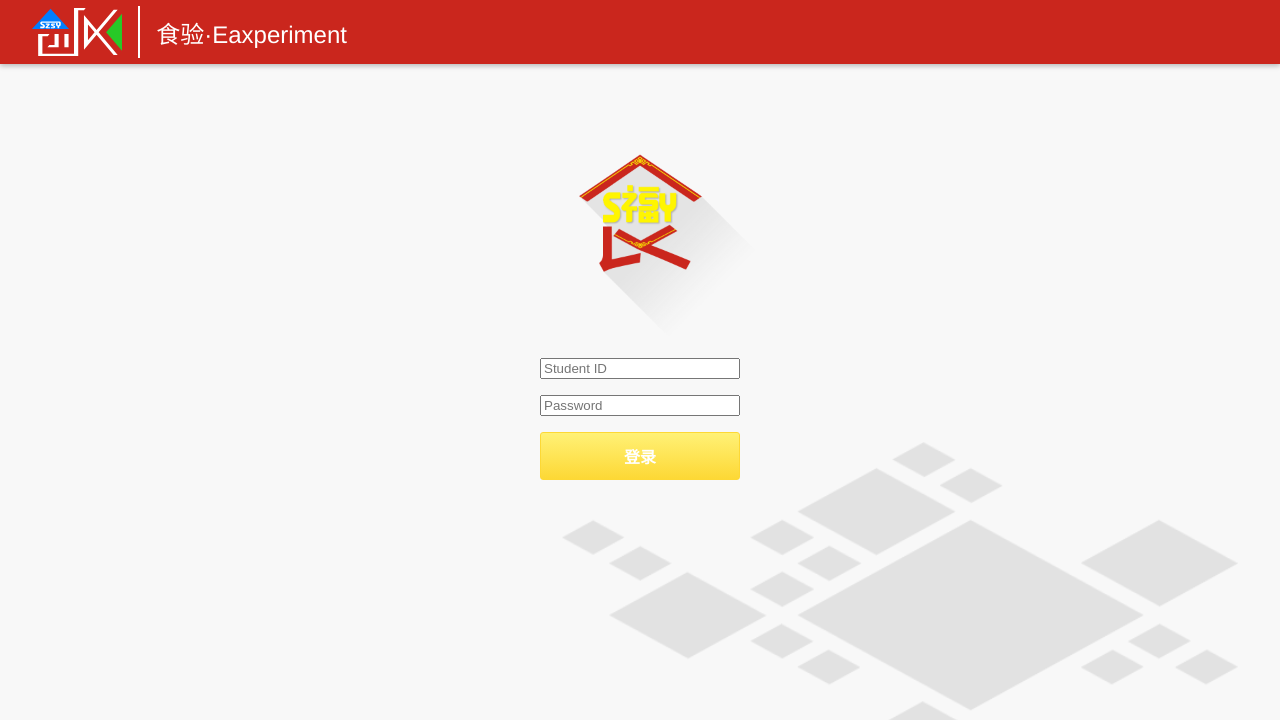
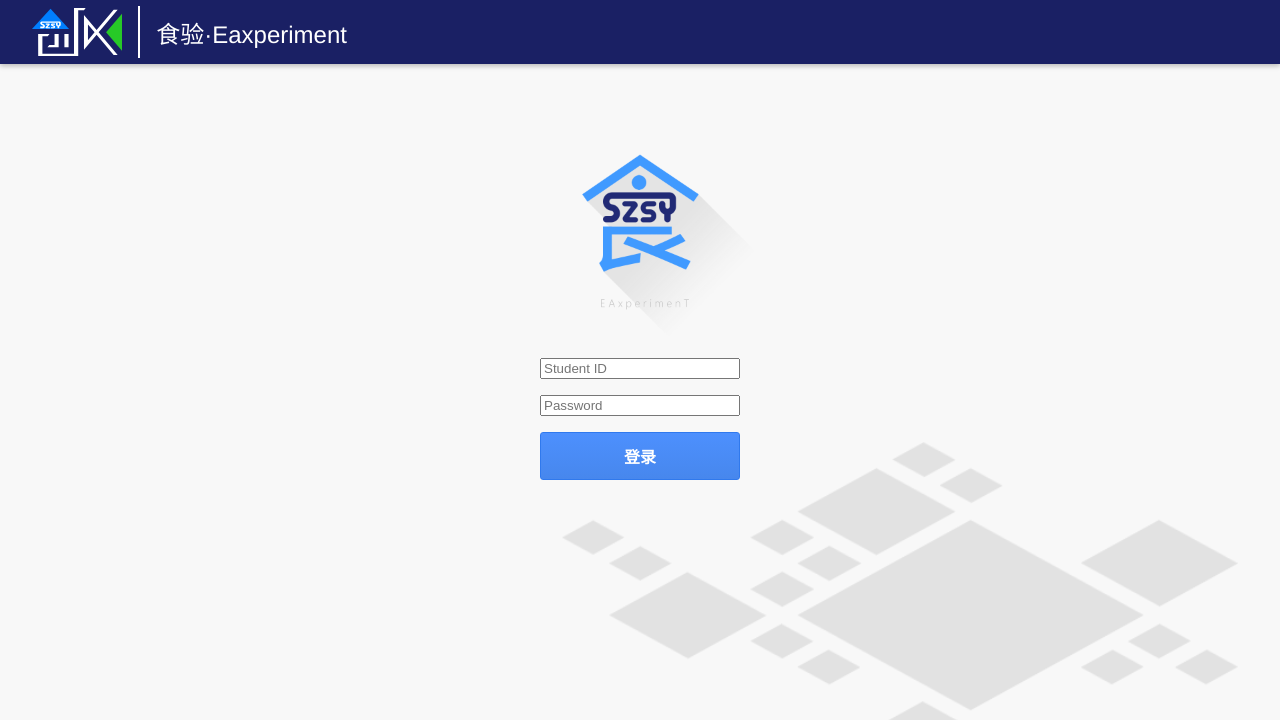
Before and after one commit to szes-maker/canteen-ses, a Django app: template canteen/templates/canteen/login.html in a window 1280 px wide. Shown: the top 720 px of the page. Run offline with Django 3.2, Linux system fonts and the light colour scheme; the template is opened without the code that fills it, so the values that code supplies are empty.

Commit message:
revert the festival theme

```diff
--- a/canteen/static/canteen/style.css
+++ b/canteen/static/canteen/style.css
@@ -10,7 +10,7 @@ body {
 }
 
 header {
-    background-color: #ca261d;
+    background-color: #1a2064;
     box-shadow: 0 2px 5px rgba(0, 0, 0, 0.26);
 }
 
@@ -114,10 +114,10 @@ input[type="submit"].Grake-button {
     font-weight: bold;
     font-size: 1em;
     height: 3em;
-    border: 1px solid #FDD835;
+    border: 1px solid #3079ed;
     border-radius: 3px;
     color: white;
-    background-image: linear-gradient(#FFF176,#FDD835);
+    background-image: linear-gradient(#4d90fe,#4787ed);
 }
 
 .checkout-button {
--- a/canteen/templates/canteen/base.html
+++ b/canteen/templates/canteen/base.html
@@ -4,7 +4,7 @@
     <meta charset="utf-8">
     <meta name="viewport" content="width=device-width, initial-scale=1">
     <title>{% block title %}{% endblock %} - 食验</title>
-    <meta name="theme-color" content="#CA261D">
+    <meta name="theme-color" content="#1A2064">
     <meta name="apple-mobile-web-app-status-bar-style" content="black-translucent">
     <link rel="apple-touch-icon" href="{% static 'canteen/eaxperiment_app-180.png' %}">
     <link rel="icon" type="image/png" href="{% static 'canteen/favicon-32.png' %}">
--- a/canteen/templates/canteen/login.html
+++ b/canteen/templates/canteen/login.html
@@ -3,7 +3,7 @@
 
 {% block content %}
     <div class="login-container">
-    <img src="{% static 'canteen/eaxperiment_login_Spring_Festival_2017.png' %}" alt="食验" title="食验" id="login-icon">
+    <img src="{% static 'canteen/eaxperiment_login.png' %}" alt="食验" title="食验" id="login-icon">
     <form class="login-form" action="#" method="post">
         {% csrf_token %}
         <div>
--- a/canteen/templates/canteen/result.html
+++ b/canteen/templates/canteen/result.html
@@ -7,7 +7,7 @@
     余额：{{ balance }} <a href="{% url 'logout' %}">退出</a>
 {% endblock %}
 {% block content %}
-    <div id="result-container">
+    <div class="query">
     {% if result %}
         订餐成功<hr>
         {% include "canteen/date_picker_full.html" %}
```
Also changed, not shown: canteen/static/canteen/eaxperiment_login.png.
